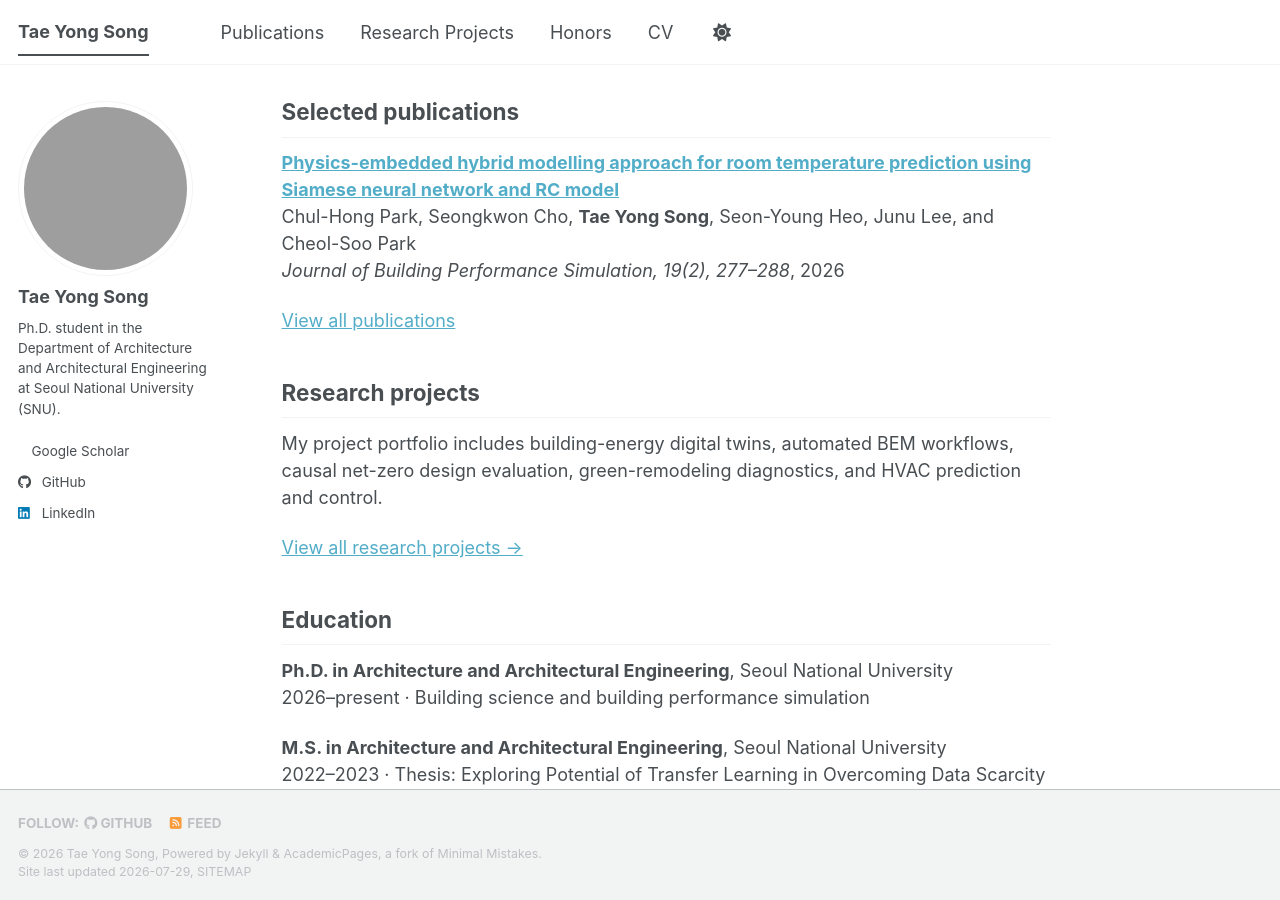
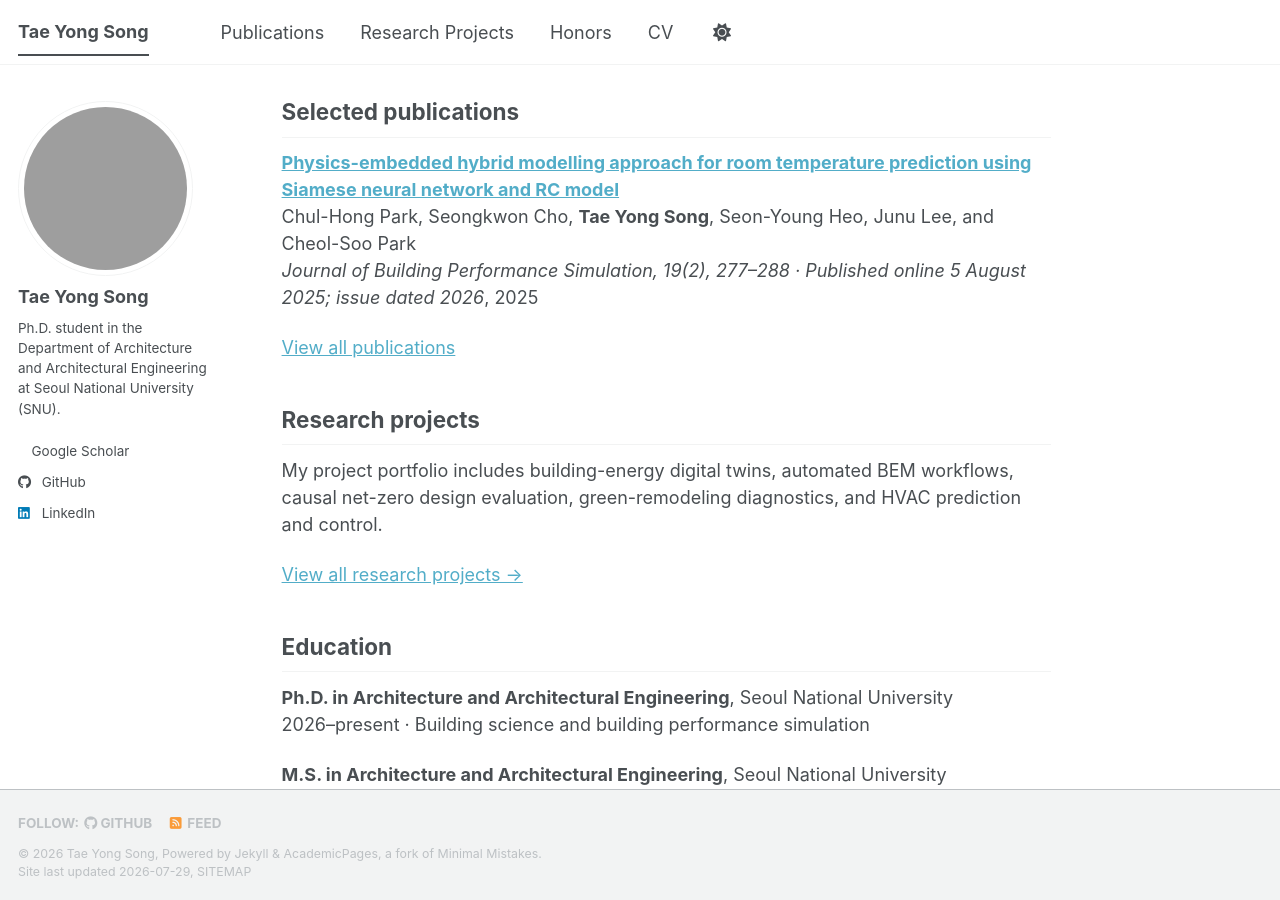
Before and after one commit to taeyong-song/taeyong-song.github.io, a Jekyll site: the page built from _pages/about.md, in a window 1280 px wide and 900 px high, scrolled down 702 px. Built offline with Jekyll 4.4.1, drawn with Linux system fonts in a browser that asks for light colours; a style sheet for code colours, icons or effects is not loaded.

Commit message:
Clarify journal article publication year

```diff
--- a/_data/profile.yml
+++ b/_data/profile.yml
@@ -24,8 +24,8 @@ education:
 publications:
   - title: Physics-embedded hybrid modelling approach for room temperature prediction using Siamese neural network and RC model
     authors: Chul-Hong Park, Seongkwon Cho, Tae Yong Song, Seon-Young Heo, Junu Lee, and Cheol-Soo Park
-    venue: Journal of Building Performance Simulation, 19(2), 277–288
-    year: 2026
+    venue: "Journal of Building Performance Simulation, 19(2), 277–288 · Published online 5 August 2025; issue dated 2026"
+    year: 2025
     doi: https://doi.org/10.1080/19401493.2025.2542352
     scholar_url: https://scholar.google.com/citations?view_op=view_citation&hl=ko&user=0S4eAMwAAAAJ&citation_for_view=0S4eAMwAAAAJ:2osOgNQ5qMEC
     selected: true
```
Also changed, not shown: 2 other files.
